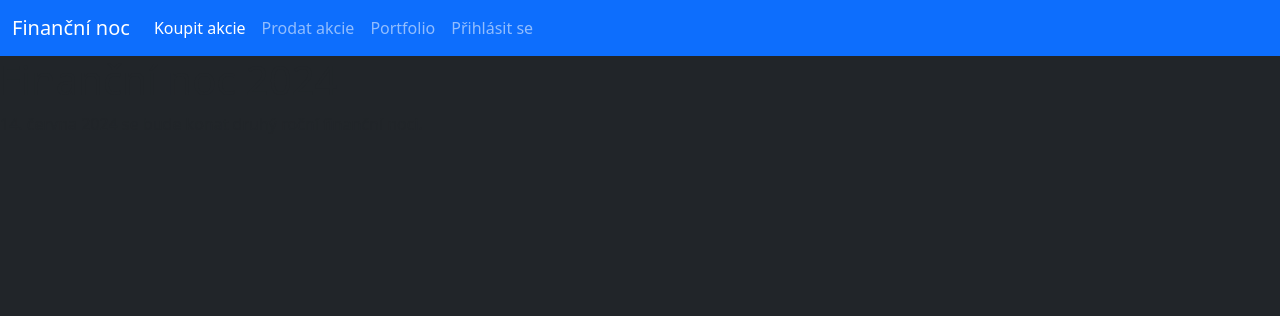
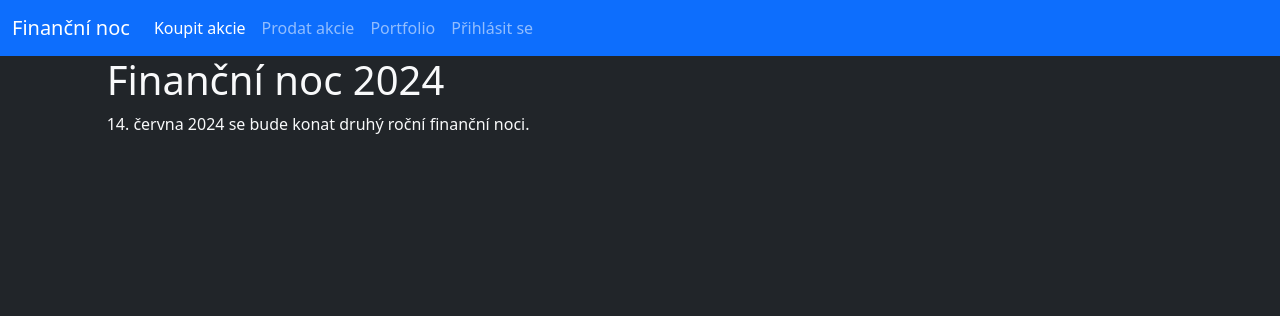
Before and after one commit to Vokrovec/ProjektBurza, a Flask app: page / in a window 1280 px wide. Shown: the top 316 px of the page. Run offline with Flask 3, Linux system fonts and the light colour scheme.

Commit message:
adding home

```diff
--- a/templates/home.html
+++ b/templates/home.html
@@ -1,6 +1,8 @@
 {% extends "main.html" %}
+
 {% block content %}
-<h1>Finanční noc 2024</h1>
-<p>14. června 2024 se bude konat druhý roční finanční noci.</p>
-
-{% endblock %}
+<div class="conteiner offset-1">
+    <h1 class="text-light">Finanční noc 2024</h1>
+    <p class="text-light">14. června 2024 se bude konat druhý roční finanční noci.</p>
+</div>
+{% endblock%}
```
